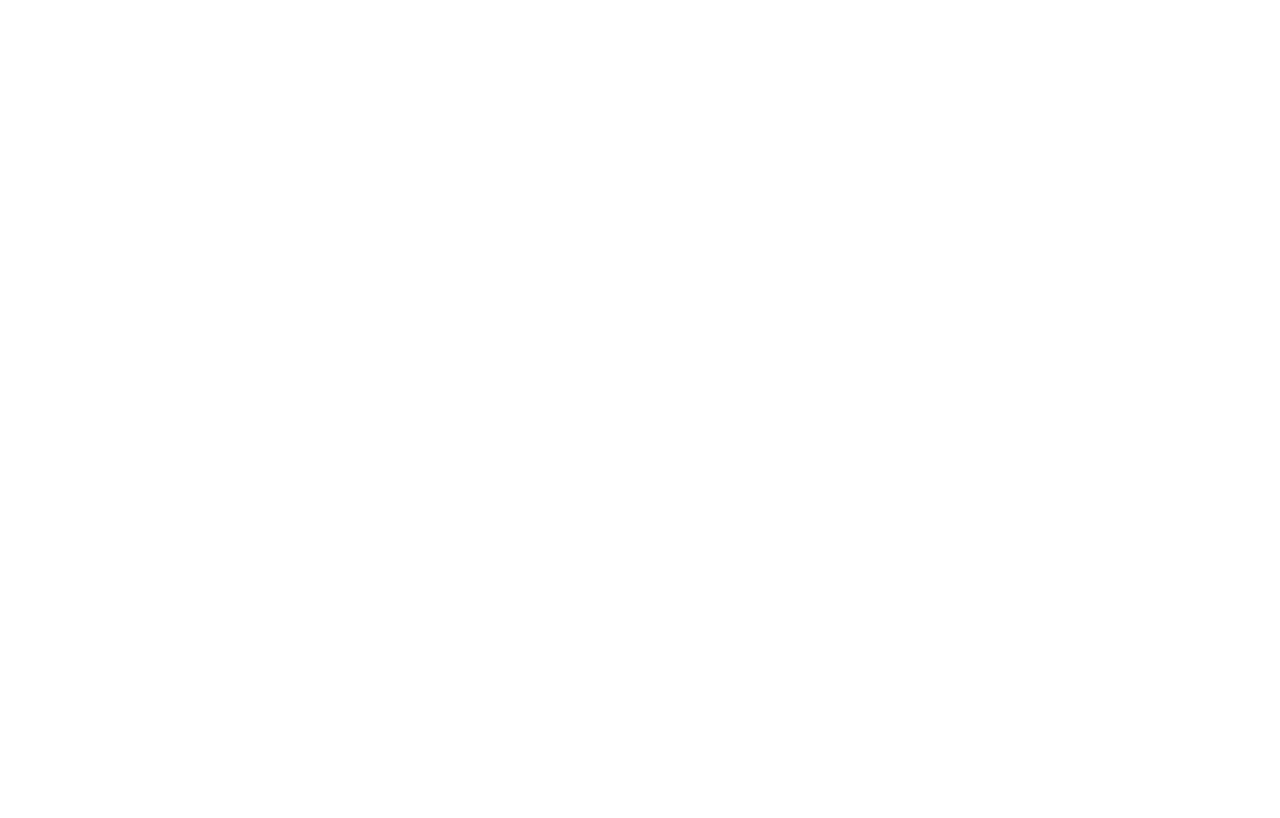
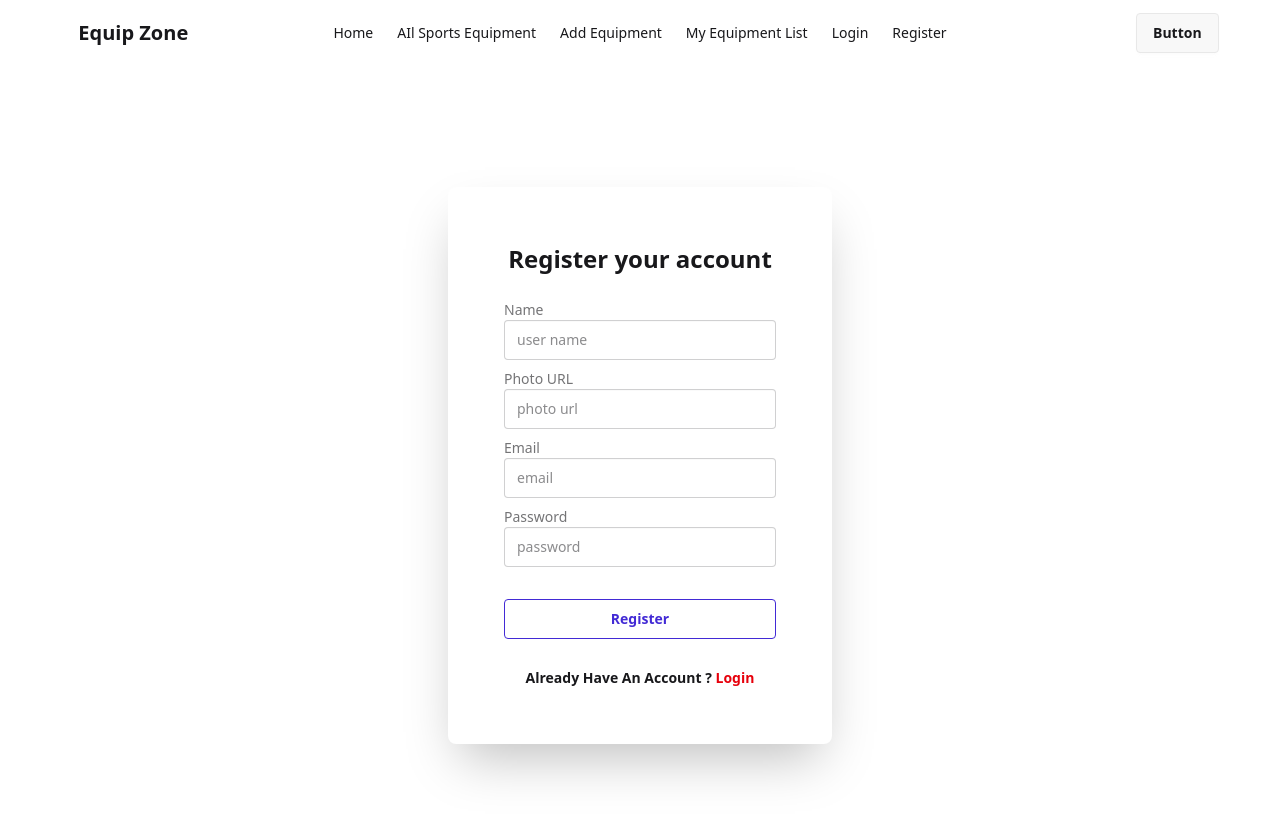
Before and after one commit to nk-rifat/A-10-Sports-Equipment-Store-B-10-Client-Side, a React (Vite) app: page /register in a window 1280 px wide. Shown: the top 818 px of the page. Built offline with nearby package versions, Linux system fonts and the light colour scheme.

Commit message:
make login and register page

```diff
--- a/package.json
+++ b/package.json
@@ -11,9 +11,12 @@
   },
   "dependencies": {
     "@tailwindcss/vite": "^4.1.3",
+    "localforage": "^1.10.0",
+    "match-sorter": "^8.0.0",
     "react": "^19.0.0",
     "react-dom": "^19.0.0",
     "react-router-dom": "^7.5.0",
+    "sort-by": "^1.2.0",
     "tailwindcss": "^4.1.3"
   },
   "devDependencies": {
--- /dev/null
+++ b/src/Pages/Banner.jsx
@@ -0,0 +1,9 @@
+const Banner = () => {
+    return (
+        <div>
+
+        </div>
+    );
+};
+
+export default Banner;
--- a/src/Pages/Home.jsx
+++ b/src/Pages/Home.jsx
@@ -1,4 +1,5 @@
 import Navbar from "../Components/Navbar";
+import Banner from "./Banner";
 import Footer from "./Footer";
 
 const Home = () => {
@@ -10,7 +11,7 @@
                 </nav>
 
                 <section>
-
+                    <Banner></Banner>
                 </section>
             </header>
 
--- a/src/Pages/Login.jsx
+++ b/src/Pages/Login.jsx
@@ -1,7 +1,40 @@
+import { Link } from "react-router-dom";
+import Navbar from "../Components/Navbar";
+
 const Login = () => {
     return (
         <div>
+            <nav className="w-11/12 mx-auto">
+                <Navbar></Navbar>
+            </nav>
+            <div className="min-h-screen flex justify-center items-center">
+                <div className="card bg-base-100 w-full  max-w-sm shrink-0 shadow-2xl p-8">
+                    <h2 className="text-2xl text-center mt-6 font-bold">Login your account</h2>
+                    <form className="card-body">
+                        <div className="form-control">
+                            <label className="label">
+                                <span className="label-text">Email</span>
+                            </label>
+                            <input name="email" type="email" placeholder="email" className="input input-bordered" required />
+                        </div>
+                        <div className="form-control relative">
+                            <label className="label">
+                                <span className="label-text">Password</span>
+                            </label>
+                            <input name="password" type='password' placeholder="password" className="input input-bordered" required />
 
+                            <label className="label">
+                                <a href="#" className="label-text-alt link link-hover">Forgot password?</a>
+                            </label>
+                        </div>
+
+                        <div className="form-control mt-6">
+                            <button className="btn btn-outline btn-primary font-bold w-full">Login</button>
+                        </div>
+                    </form>
+                    <p className="text-center font-semibold">Do not Have An Account ? <Link className="text-red-600 font-bold" to='/register'>Register</Link></p>
+                </div>
+            </div>
         </div>
     );
 };
--- a/src/Pages/Register.jsx
+++ b/src/Pages/Register.jsx
@@ -1,7 +1,50 @@
+import { Link } from "react-router-dom";
+import Navbar from "../Components/Navbar";
+
 const Register = () => {
     return (
         <div>
+            <nav className="w-11/12 mx-auto">
+                <Navbar></Navbar>
+            </nav>
+            <div className="min-h-screen flex justify-center items-center">
+                <div className="card bg-base-100 w-full  max-w-sm shrink-0 shadow-2xl p-8">
+                    <h2 className="text-2xl text-center mt-6 font-bold">Register your account</h2>
+                    <form className="card-body">
+                        <div className="form-control">
+                            <label className="label">
+                                <span className="label-text">Name</span>
+                            </label>
+                            <input name="name" type="text" placeholder="user name" className="input input-bordered" required />
+                        </div>
 
+                        <div className="form-control">
+                            <label className="label">
+                                <span className="label-text">Photo URL</span>
+                            </label>
+                            <input name="photo" type="text" placeholder="photo url" className="input input-bordered" required />
+                        </div>
+
+                        <div className="form-control">
+                            <label className="label">
+                                <span className="label-text">Email</span>
+                            </label>
+                            <input name="email" type="email" placeholder="email" className="input input-bordered" required />
+                        </div>
+                        <div className="form-control">
+                            <label className="label">
+                                <span className="label-text">Password</span>
+                            </label>
+                            <input name="password" type="password" placeholder="password" className="input input-bordered" required />
+                        </div>
+
+                        <div className="form-control mt-6">
+                            <button className="btn btn-outline btn-primary font-bold w-full">Register</button>
+                        </div>
+                        <p className="text-center font-semibold mt-5">Already Have An Account ? <Link className="text-red-600 font-bold" to='/login'>Login</Link></p>
+                    </form>
+                </div>
+            </div>
         </div>
     );
 };
```
Also changed, not shown: 1 other file (tests, documents, lock files or other folders).
